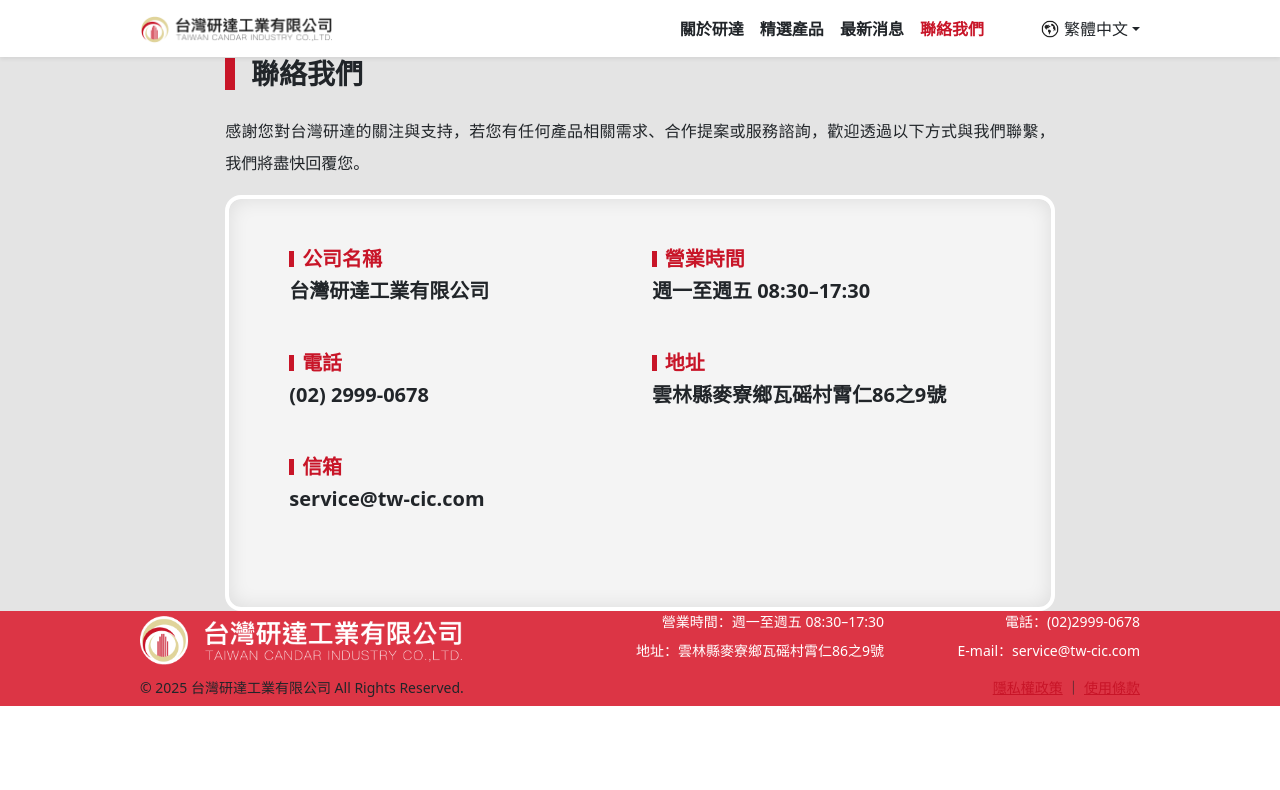
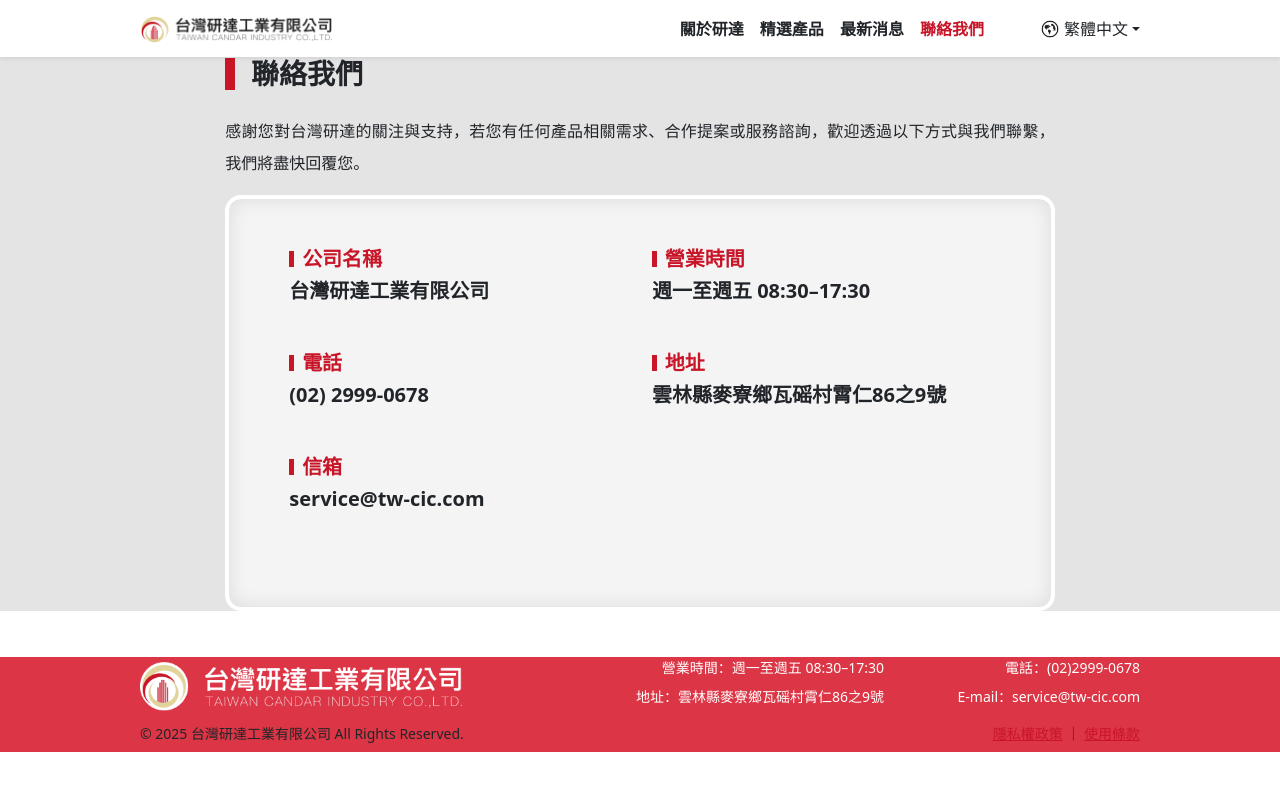
Before and after one commit to TaiwanCandar/website, a website: page contact.html in a window 1280 px wide. Drawn offline with nearby package versions, Linux system fonts and the light colour scheme; files that its build step writes are made by us from their sources.

Commit message:
upload all website files

```diff
--- a/css/index.css
+++ b/css/index.css
@@ -1,3 +1,7 @@
+section {
+  min-height: calc(100vh - 200px);
+}
+
 .container {
     max-width: 1080px;
     /* 想要的固定寬度 */
```
Also changed, not shown: index.html (+1 -1 lines).
